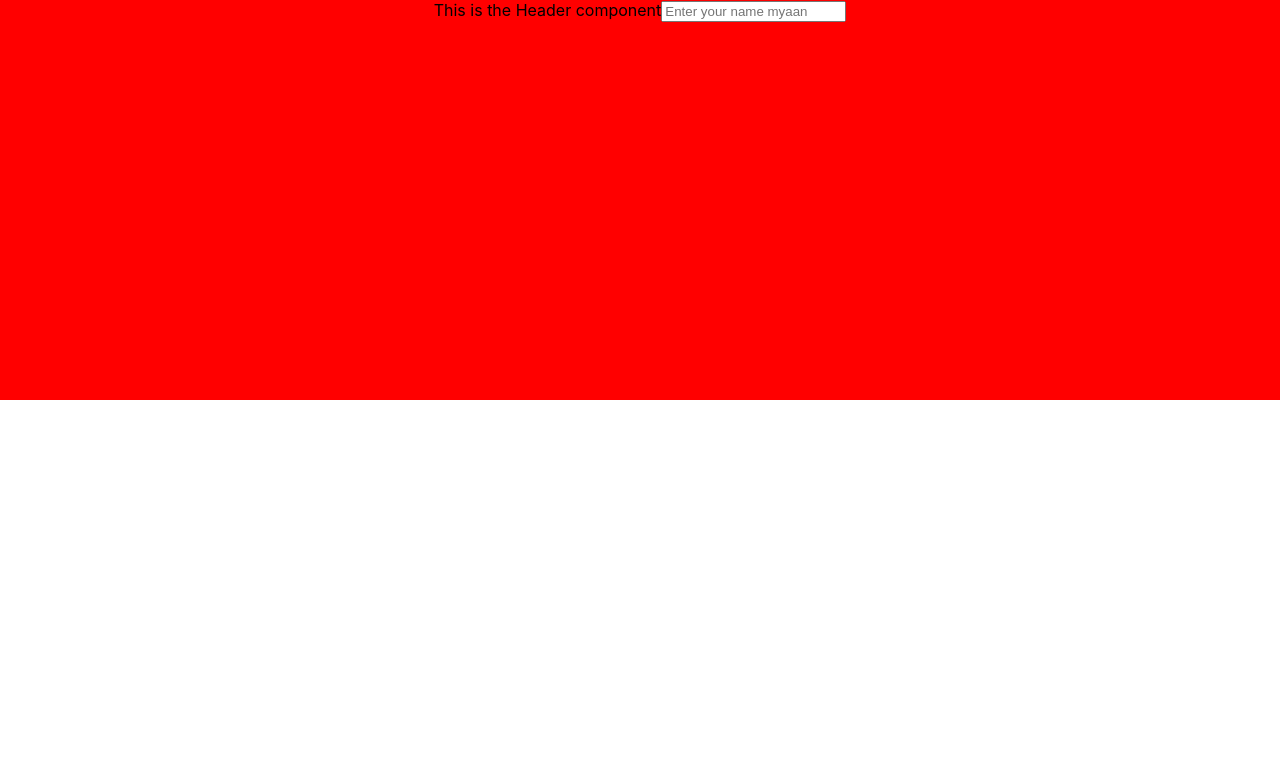
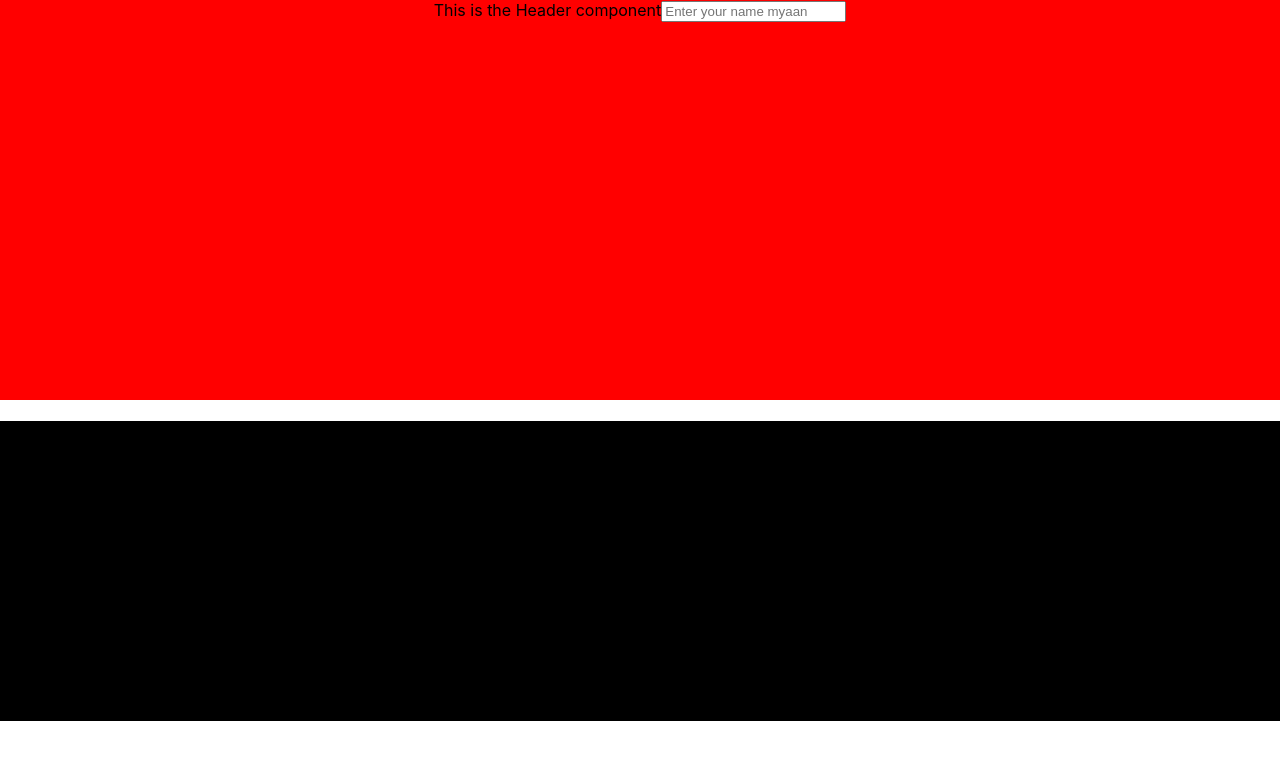
Before and after one commit to Vasunayudu4143/cicddemo, a React (Create React App) app: page / in a window 1280 px wide. Shown: the top 760 px of the page. Built offline with nearby package versions, Linux system fonts and the light colour scheme.

Commit message:
added footer into it

```diff
--- a/src/App.js
+++ b/src/App.js
@@ -1,10 +1,12 @@
 import './App.css';
+import Footer from './components/Footer';
 import Header from './components/Header';
 
 function App() {
   return (
     <div className="App">
      <Header/>
+     <Footer/>
     </div>
   );
 }
--- /dev/null
+++ b/src/components/Footer.js
@@ -0,0 +1,15 @@
+
+
+function Footer(){
+
+
+    return(
+        <footer style={{width:"100%",height:"300px",backgroundColor:"black"}}>
+
+             <h1>This is the footer component </h1>
+
+        </footer>
+    )
+}
+
+export default Footer;
```
